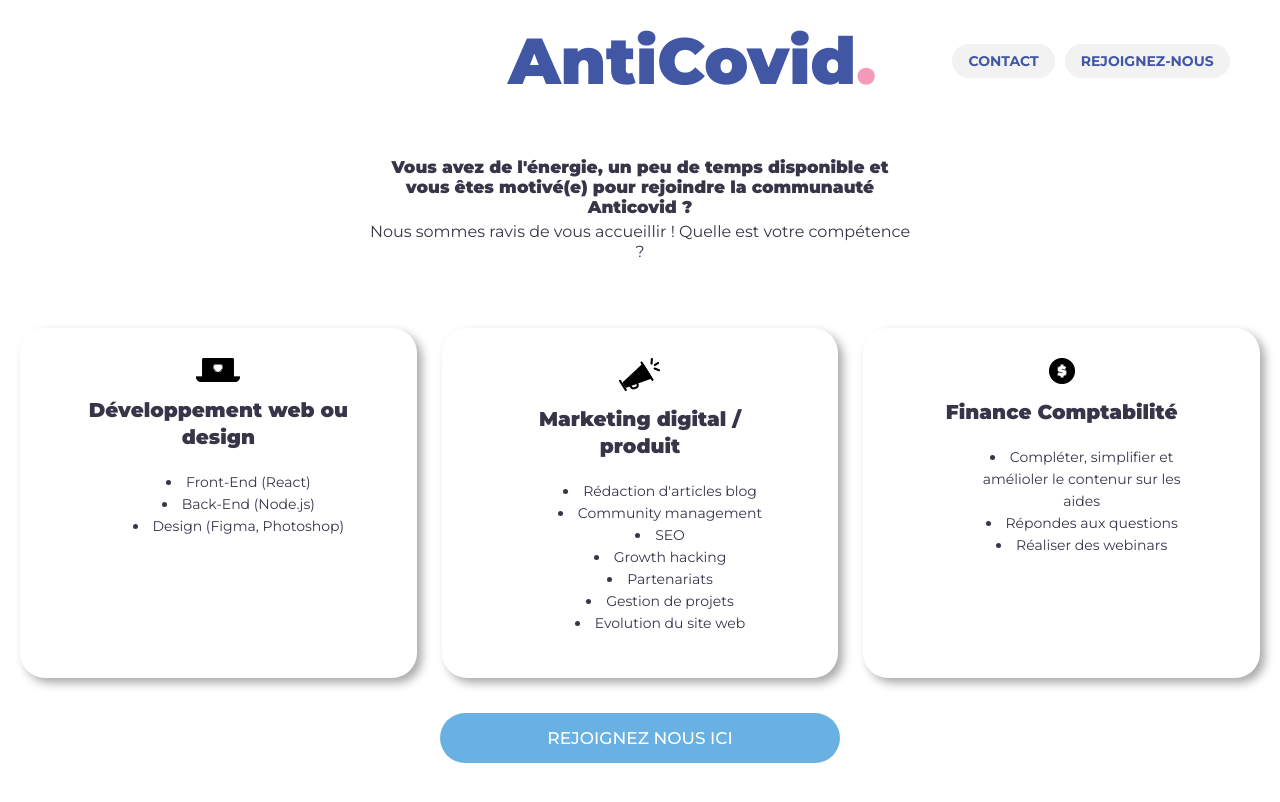
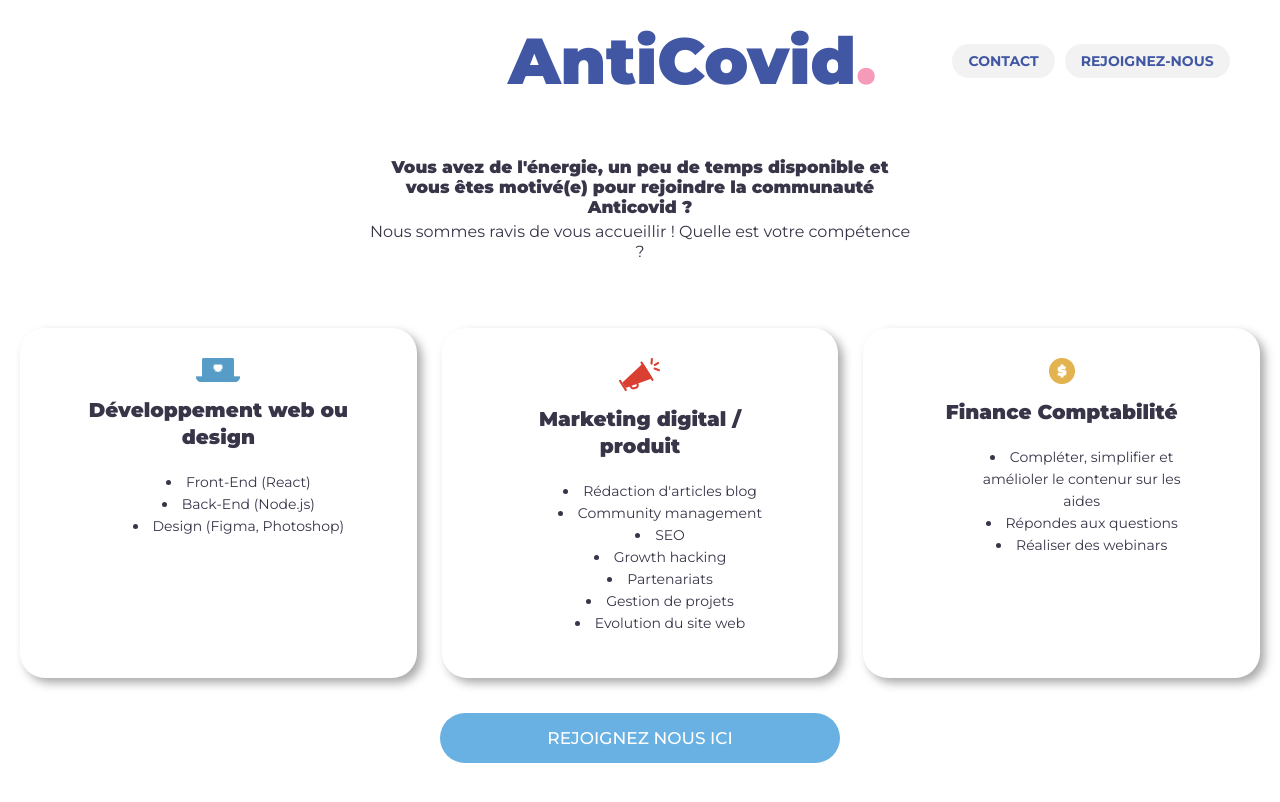
Before and after one commit to cyril94440/AntiCovid, a Next.js app: page /joinUs in a window 1280 px wide. Shown: the top 802 px of the page. Built offline with nearby package versions, Linux system fonts and the light colour scheme.

Commit message:
Changed css for img filter

```diff
--- a/src/screens/JoinUs/Description.js
+++ b/src/screens/JoinUs/Description.js
@@ -15,8 +15,7 @@ const data = [
 			"Back-End (Node.js)",
 			"Design (Figma, Photoshop)"
 		],
-		filter:
-			"invert(68%) sepia(11%) saturate(2825%) hue-rotate(173deg) brightness(86%) contrast(78%);"
+		filter: "one"
 	},
 	{
 		title: "Marketing digital / produit",
@@ -30,8 +29,7 @@ const data = [
 			"Gestion de projets",
 			"Evolution du site web"
 		],
-		filter:
-			"invert(29%) sepia(95%) saturate(1479%) hue-rotate(341deg) brightness(89%) contrast(90%);"
+		filter: "two"
 	},
 	{
 		title: "Finance Comptabilité",
@@ -41,8 +39,7 @@ const data = [
 			"Répondes aux questions",
 			"Réaliser des webinars"
 		],
-		filter:
-			"invert(83%) sepia(99%) saturate(825%) hue-rotate(315deg) brightness(92%) contrast(93%);"
+		filter: "three"
 	}
 ];
 
@@ -51,7 +48,7 @@ const JoinUsDescription = () => (
 		<Grid>
 			{data.map(({ title, icon, items, filter }) => (
 				<StyledCard key={title}>
-					<Img src={icon} style={{ filter: filter }} />
+					<Img src={icon} className={filter} />
 					<TextCard>{title}</TextCard>
 					<ul
 						className="text-center"
@@ -78,6 +75,19 @@ const Container = styled.div`
 	flex-direction: column;
 	align-items: center;
 	justify-content: center;
+
+	.one {
+		filter: invert(68%) sepia(11%) saturate(2825%) hue-rotate(173deg)
+			brightness(86%) contrast(78%);
+	}
+	.two {
+		filter: invert(29%) sepia(95%) saturate(1479%) hue-rotate(341deg)
+			brightness(89%) contrast(90%);
+	}
+	.three {
+		filter: invert(83%) sepia(99%) saturate(825%) hue-rotate(315deg)
+			brightness(92%) contrast(93%);
+	}
 `;
 
 const Grid = styled.div`
```
